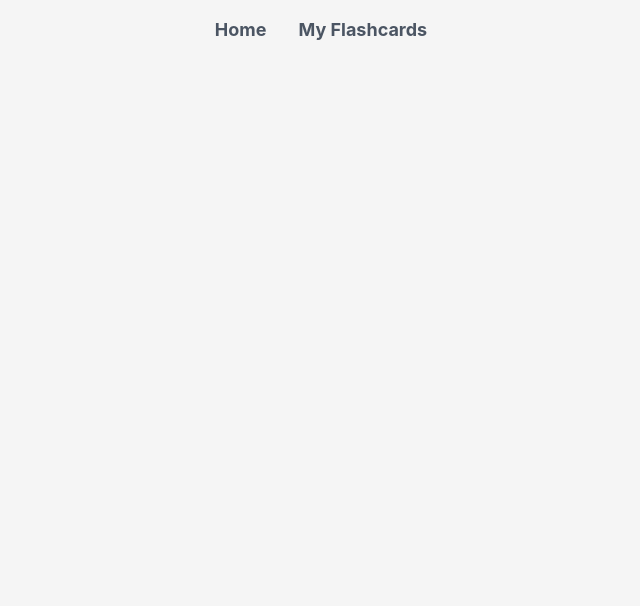
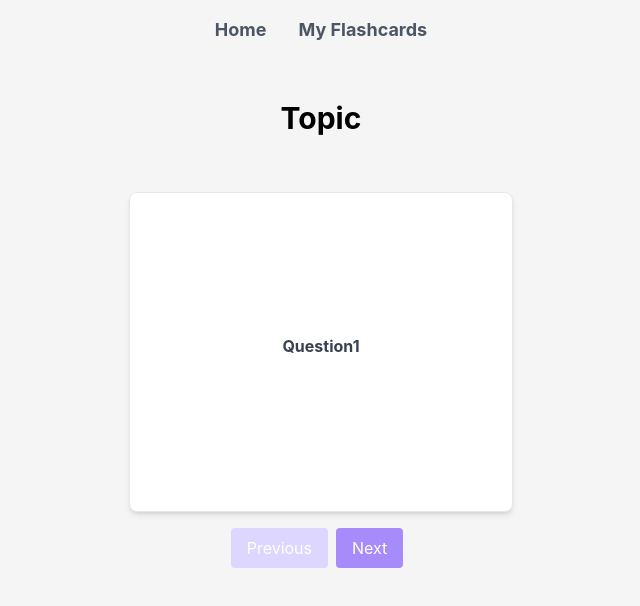
Before and after one commit to ttiimmothy/flashcard-application, a React (Vite) app: page /flashcard/1 in a window 1280 px wide. Shown: the top 606 px of the page, without its empty margins (319-959 px from the left). Built offline with nearby package versions, Linux system fonts and the light colour scheme; no server answers.

Commit message:
Feature: add the flipcards

```diff
--- a/package.json
+++ b/package.json
@@ -13,6 +13,7 @@
     "@vercel/analytics": "^1.1.1",
     "openai": "^4.14.2",
     "react": "^18.2.0",
+    "react-card-flip": "^1.2.2",
     "react-dom": "^18.2.0",
     "react-router-dom": "^6.18.0",
     "uuid": "^9.0.1"
--- /dev/null
+++ b/src/components/Card.tsx
@@ -0,0 +1,31 @@
+import { useState } from "react";
+import ReactCardFlip from "react-card-flip";
+
+const Card: React.FC<{ question: string; answer: string }> = ({
+  question,
+  answer,
+}) => {
+  const [flip, setFlip] = useState<boolean>(false);
+  return (
+    <ReactCardFlip isFlipped={flip} flipDirection="vertical">
+      <div
+        className="h-80 w-96 bg-white rounded-lg border border-gray-200 shadow-md flex justify-center items-center cursor-pointer visible:false"
+        onClick={() => setFlip(!flip)}
+      >
+        <div className="p-5 overflow-auto">
+          <div className="mb-3 font-bold text-gray-700">{question}</div>
+        </div>
+      </div>
+      <div
+        className="h-80 w-96 bg-white rounded-lg border border-gray-200 shadow-md flex justify-center items-center cursor-pointer"
+        onClick={() => setFlip(!flip)}
+      >
+        <div className="p-5 overflow-auto">
+          <div className="mb-3 font-bold text-gray-700">{answer}</div>
+        </div>
+      </div>
+    </ReactCardFlip>
+  );
+};
+
+export default Card;
--- /dev/null
+++ b/src/components/Flashcard.tsx
@@ -0,0 +1,19 @@
+import { Link } from "react-router-dom";
+
+const Flashcard: React.FC = () => {
+  return (
+    <div className="bg-white rounded-lg border border-gray-200 shadow-md">
+      <div className="p-5">
+        <h3 className="mb-2 text-2xl font-bold tracking-tight text-gray-900">
+          topics
+        </h3>
+        <div className="mb-3 font-normal text-gray-700">description</div>
+        <button className="text-violet-400 hover:text-violet-600">
+          <Link to="/flashcard/1">View Cards</Link>
+        </button>
+      </div>
+    </div>
+  );
+};
+
+export default Flashcard;
--- a/src/components/SearchBar.tsx
+++ b/src/components/SearchBar.tsx
@@ -26,7 +26,7 @@ const SearchBar: React.FC = () => {
 
   return (
     <div className="flex items-start p-10 gap-8 justify-center">
-      <div className="w-9/12">
+      <div className="w-full">
         <input
           type="text"
           value={input}
--- a/src/pages/FlashcardPage.tsx
+++ b/src/pages/FlashcardPage.tsx
@@ -1,5 +1,50 @@
+import { useState } from "react";
+import Card from "../components/Card";
+
 const FlashcardPage: React.FC = () => {
-  return <></>;
+  const cards = [
+    { question: "Question1", answer: "Answer1" },
+    { question: "Question2", answer: "Answer2" },
+    { question: "Question3", answer: "Answer3" },
+  ];
+  const [cardIndex, setCardIndex] = useState<number>(0);
+
+  const handlePrevious = () => {
+    if (cardIndex >= 1) {
+      setCardIndex(cardIndex - 1);
+    }
+  };
+
+  const handleNext = () => {
+    if (cardIndex < cards.length - 1) {
+      setCardIndex(cardIndex + 1);
+    }
+  };
+
+  return (
+    <>
+      <div className="text-3xl font-bold mb-4 text-center py-10">Topic</div>
+      <div className="flex justify-center">
+        <Card {...cards[cardIndex]} />
+      </div>
+      <div className="flex justify-center mt-4">
+        <button
+          className="mr-2 px-4 py-2 text-white bg-violet-400 rounded hover:bg-violet-600 disabled:bg-violet-200"
+          onClick={handlePrevious}
+          disabled={cardIndex == 0}
+        >
+          Previous
+        </button>
+        <button
+          className="mr-2 px-4 py-2 text-white bg-violet-400 rounded hover:bg-violet-600 disabled:bg-violet-200"
+          onClick={handleNext}
+          disabled={cardIndex == cards.length - 1}
+        >
+          Next
+        </button>
+      </div>
+    </>
+  );
 };
 
 export default FlashcardPage;
--- a/src/pages/FlashcardsPage.tsx
+++ b/src/pages/FlashcardsPage.tsx
@@ -1,5 +1,17 @@
+import Flashcard from "../components/Flashcard";
+
 const FlashcardsPage: React.FC = () => {
-  return <></>;
+  return (
+    <div className="max-w-5xl m-auto">
+      <div className="text-2xl font-bold mb-4">Flashcards</div>
+      <div className="grid grid-cols-1 md:grid-cols-2 lg:grid-cols-3 gap-4">
+        <Flashcard />
+        <Flashcard />
+        <Flashcard />
+        <Flashcard />
+      </div>
+    </div>
+  );
 };
 
 export default FlashcardsPage;
--- a/src/pages/HomePage.tsx
+++ b/src/pages/HomePage.tsx
@@ -1,9 +1,25 @@
+import { Link } from "react-router-dom";
 import SearchBar from "../components/SearchBar";
+import Flashcard from "../components/Flashcard";
 
 const HomePage: React.FC = () => {
   return (
-    <div className="flex flex-col">
+    <div className="flex flex-col max-w-5xl m-auto">
       <SearchBar />
+      <div className="flex justify-between px-10 items-center mb-4">
+        <div className="text-2xl font-bold">Top Flashcards</div>
+        <Link
+          to="/flashcards"
+          className="text-violet-400 hover:text-violet-600"
+        >
+          View All →
+        </Link>
+      </div>
+      <div className="grid grid-cols-1 md:grid-cols-2 lg:grid-cols-3 gap-4 px-10">
+        <Flashcard />
+        <Flashcard />
+        <Flashcard />
+      </div>
     </div>
   );
 };
--- a/src/pages/NotFoundPage.tsx
+++ b/src/pages/NotFoundPage.tsx
@@ -5,10 +5,10 @@ const NotFoundPage: React.FC = () => {
   return (
     <>
       <Navbar />
-      <div className="layout-content-inner max-w-5xl m-auto shadow-lg">
+      <div className="layout-content-inner max-w-4xl m-auto shadow-lg">
         <div className="flex card flex-col items-center gap-5 sm:p-8">
           <ErrorComponent />
-          <div className="font-semibold text-900 text-center text-4xl border-t-2 surface-border pt-5">
+          <div className="font-semibold text-primary text-center text-4xl border-t-2 surface-border pt-5">
             Page Not Found
           </div>
         </div>
--- a/tailwind.config.js
+++ b/tailwind.config.js
@@ -4,12 +4,14 @@ export default {
   theme: {
     extend: {
       textColor: {
-        primary: "#3B82F6",
+        // primary: "#3B82F6",
+        primary: "rgb(167,139,250)",
         "background-primary": "#FFFFFF",
         900: "#212121",
       },
       backgroundColor: {
-        primary: "#3B82F6",
+        // primary: "#3B82F6",
+        primary: "rgb(167,139,250)",
       },
     },
   },
```
Also changed, not shown: 1 other file (tests, documents, lock files or other folders).
